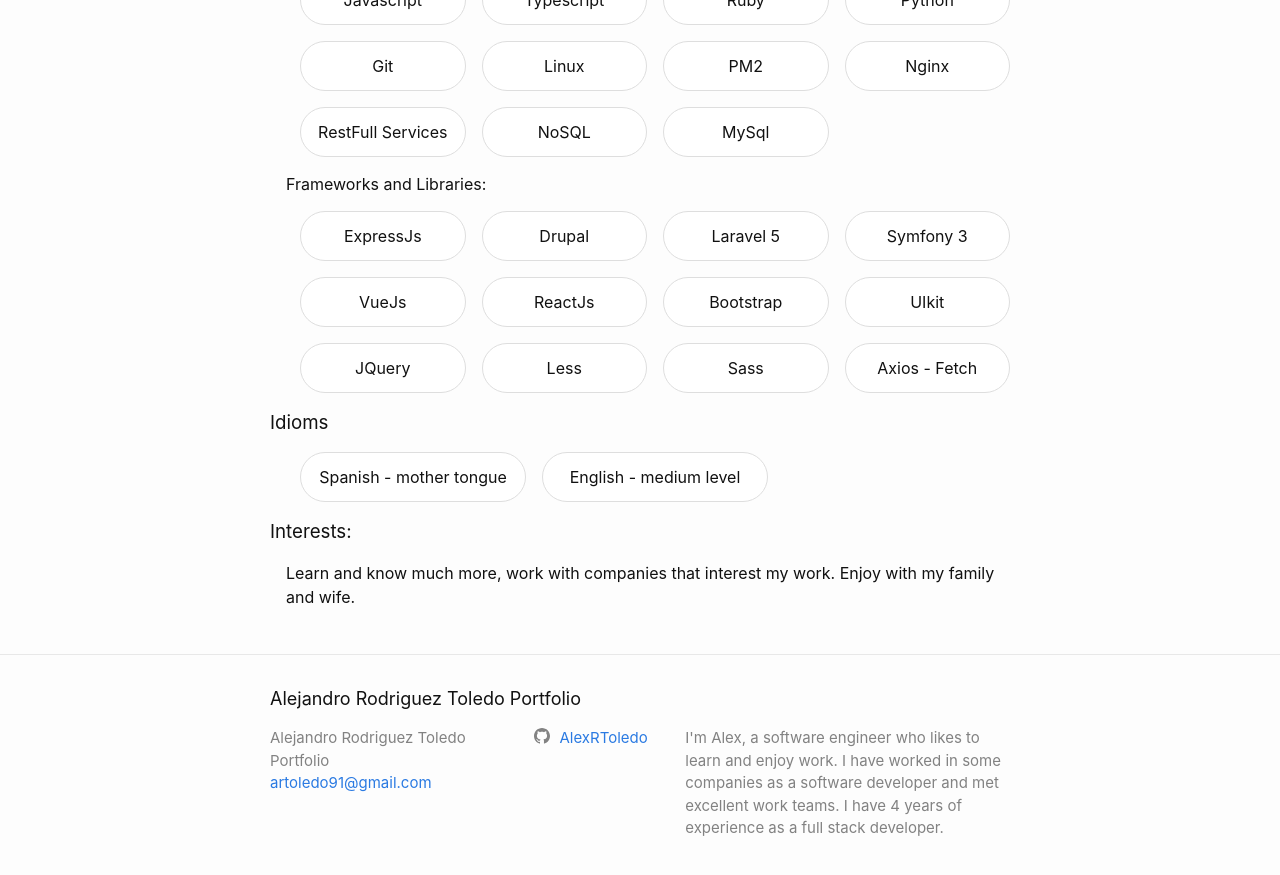
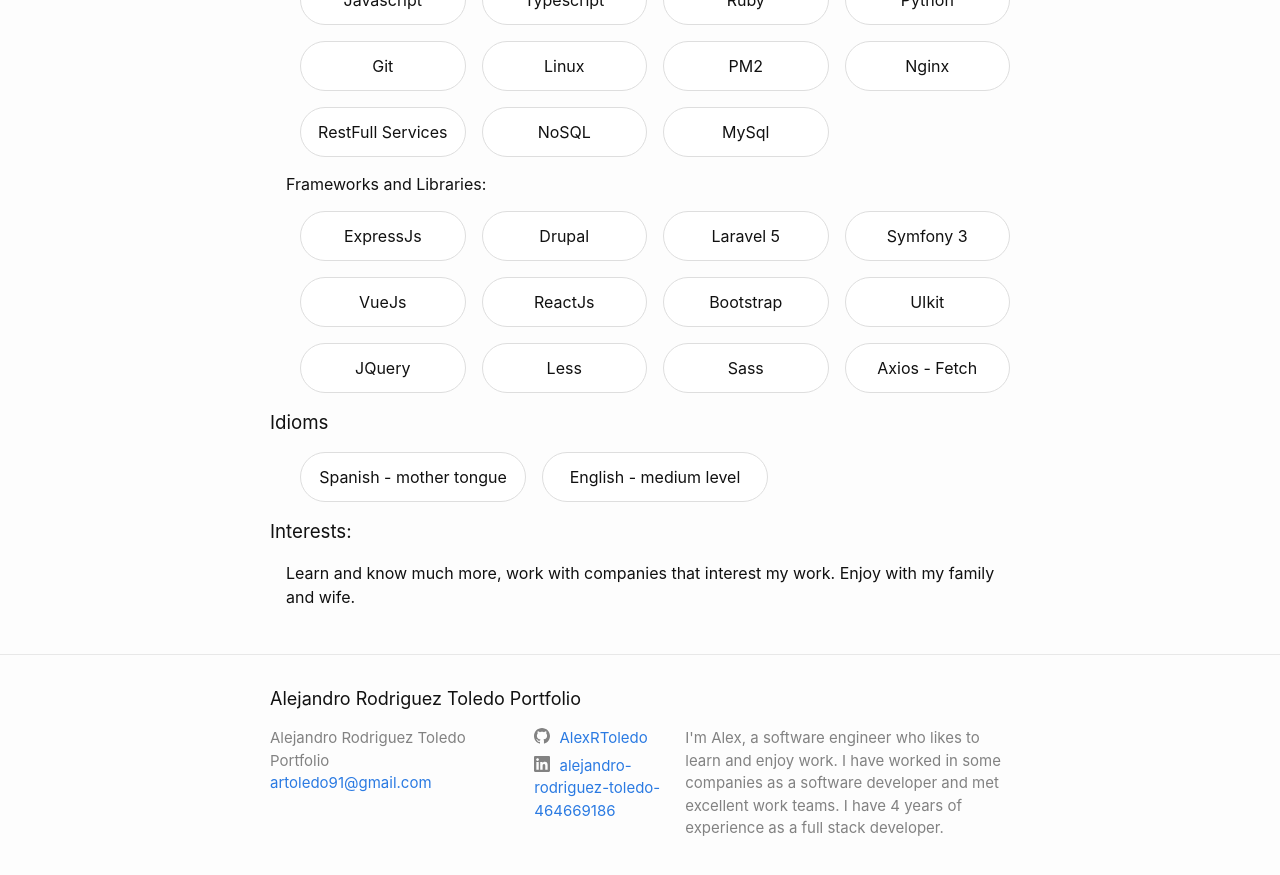
Before and after one commit to AlexRToledo/alexrtoledo.github.io, a Jekyll site: the page built from index.markdown, in a window 1280 px wide and 900 px high, scrolled down 1357 px. Shown: the top 875 px of the window. Built offline with Jekyll 4.4.1, drawn with Linux system fonts in a browser that asks for light colours.

Commit message:
Update _config.yml

```diff
--- a/_config.yml
+++ b/_config.yml
@@ -25,6 +25,7 @@ description: >- # this means to ignore newlines until "baseurl:"
 baseurl: "" # the subpath of your site, e.g. /blog
 url: "" # the base hostname & protocol for your site, e.g. http://example.com
 github_username: AlexRToledo
+linkedin_username: alejandro-rodriguez-toledo-464669186
 
 # Build settings
 theme: minima
```
